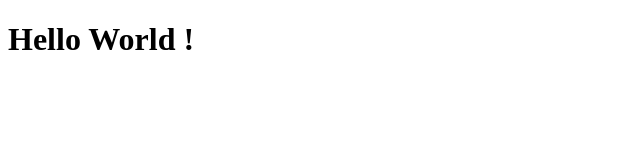
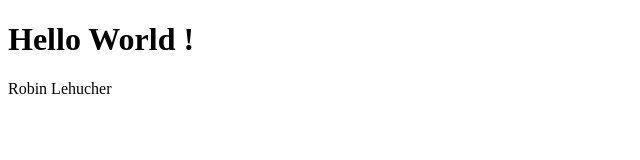
Before and after one commit to lehucrob/hello-world, a plain HTML site: page index.html in a window 1280 px wide. Shown: the whole page, without its empty margins (0-640 px from the left). Drawn offline with Linux system fonts and the light colour scheme.

Commit message:
Update index.html

```diff
--- a/index.html
+++ b/index.html
@@ -6,5 +6,6 @@
 </head>
 <body>
 <h1> Hello World ! </h1>
+  <p> Robin Lehucher </p>
 </body>
 </html>
```
